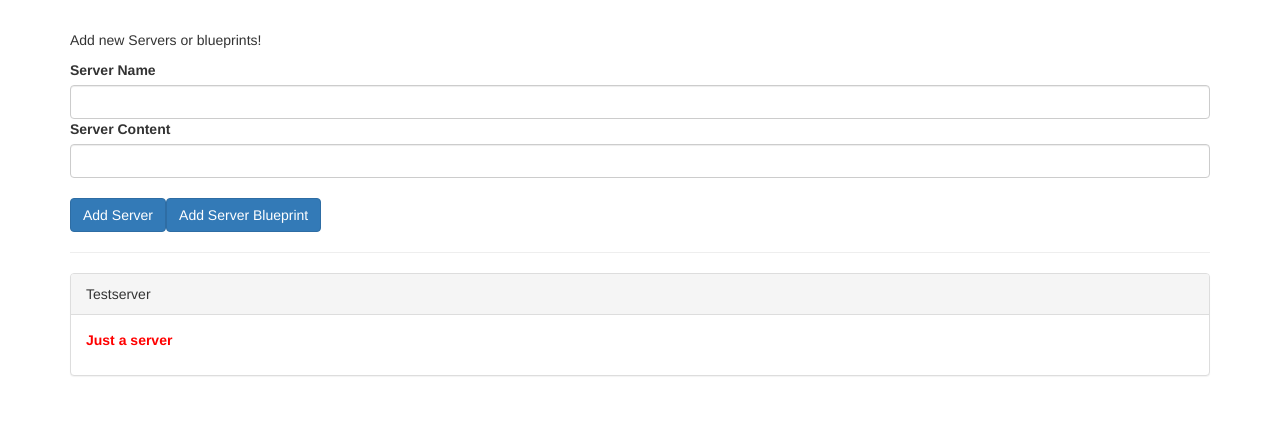
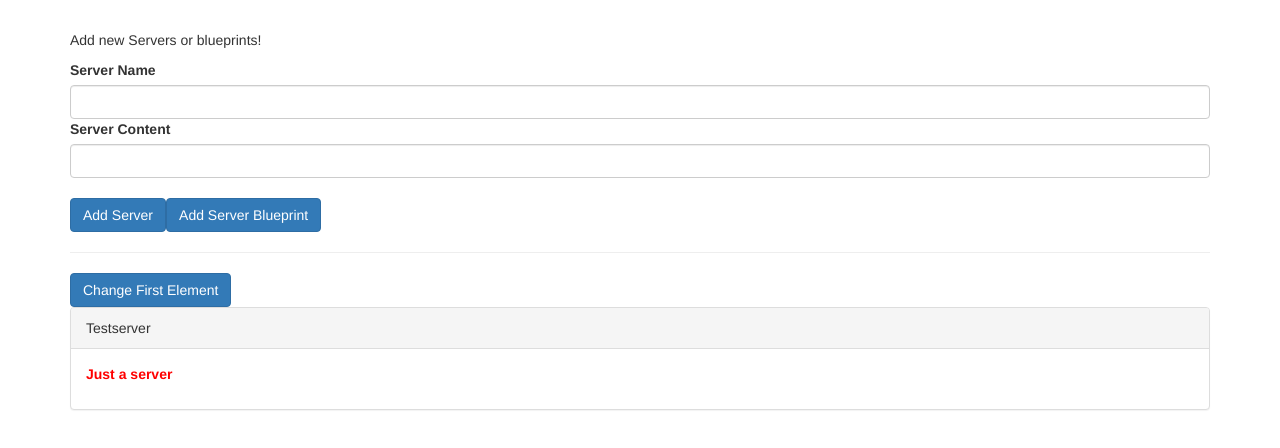
Before and after one commit to jcpenap/cmp-databinding-start, an Angular app: page / in a window 1280 px wide. Shown: the top 448 px of the page. Built offline with nearby package versions, Linux system fonts and the light colour scheme.

Commit message:
lifecycle with ngOnChanges and ngOnInit

```diff
--- a/src/app/app.component.html
+++ b/src/app/app.component.html
@@ -3,7 +3,8 @@
   <hr>
   <div class="row">
     <div class="col-xs-12">
-      <app-server-element *ngFor="let serverElement of serverElements" [element]="serverElement">
+      <button class="btn btn-primary" (click)="onChangeFirst()">Change First Element</button>
+      <app-server-element *ngFor="let serverElement of serverElements" [element]="serverElement" [name]="serverElement.name">
         <p>
           <strong *ngIf="serverElement.type === 'server'" style="color: red">{{ serverElement.content }}</strong>
           <em *ngIf="serverElement.type === 'blueprint'">{{ serverElement.content }}</em>
--- a/src/app/app.component.ts
+++ b/src/app/app.component.ts
@@ -28,4 +28,8 @@
     });
   }
 
+  onChangeFirst() {
+    this.serverElements[0].name = 'Changed';
+  }
+
 }
--- a/src/app/server-element/server-element.component.html
+++ b/src/app/server-element/server-element.component.html
@@ -1,6 +1,6 @@
 <div
   class="panel panel-default">
-  <div class="panel-heading">{{ element.name }}</div>
+  <div class="panel-heading">{{ name }}</div>
   <div class="panel-body">
     <ng-content></ng-content>
   </div>
--- a/src/app/server-element/server-element.component.ts
+++ b/src/app/server-element/server-element.component.ts
@@ -1,17 +1,26 @@
-import { Component, OnInit, Input } from '@angular/core';
+import { Component, OnInit, Input, OnChanges, SimpleChanges } from '@angular/core';
 
 @Component({
   selector: 'app-server-element',
   templateUrl: './server-element.component.html',
   styleUrls: ['./server-element.component.css']
 })
-export class ServerElementComponent implements OnInit {
+export class ServerElementComponent implements OnInit, OnChanges {
 
   @Input() element: {name: string, type: string, content: string};
+  @Input() name;
 
-  constructor() { }
+  constructor() {
+    console.log('Constructor Called');
+  }
+
+  ngOnChanges(changes: SimpleChanges) {
+    console.log('ngOnChanges called');
+    console.log(changes);
+  }
 
   ngOnInit(): void {
+    console.log('ngOnInit called');
   }
 
 }
```
